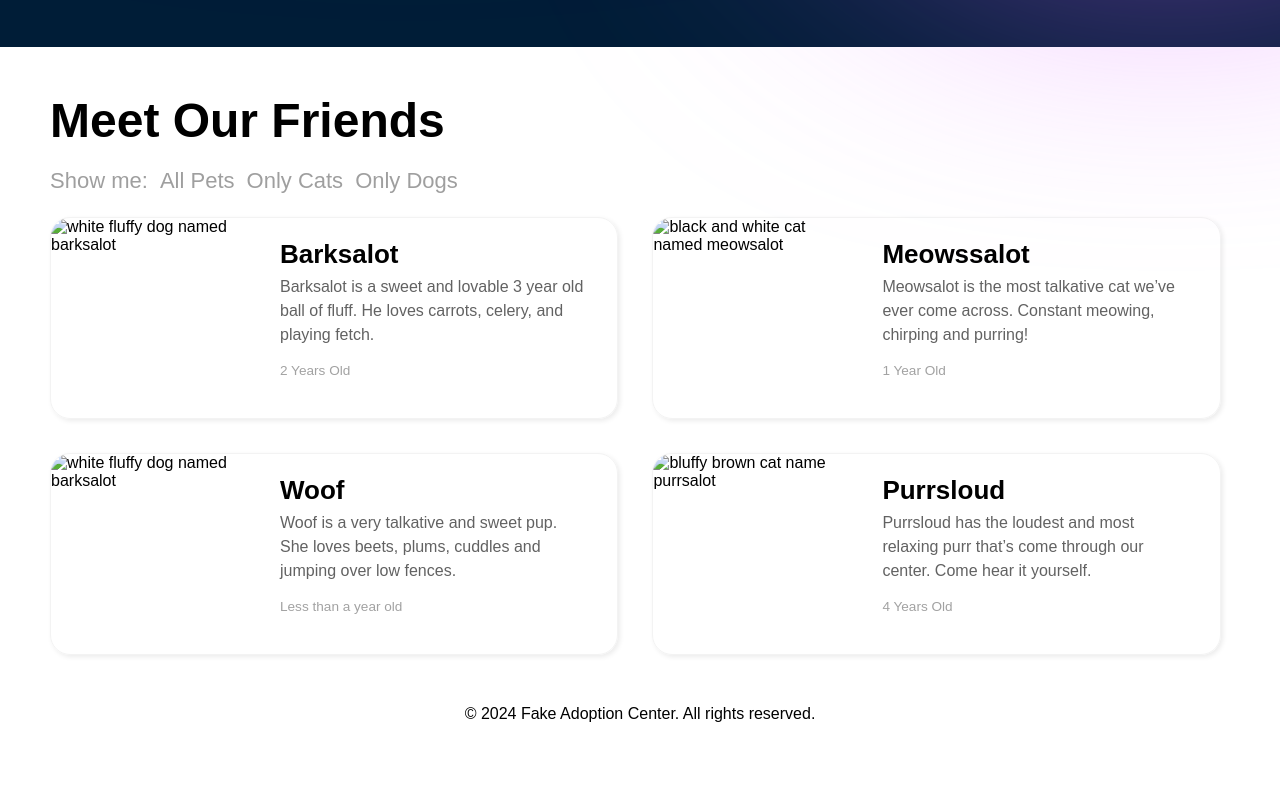
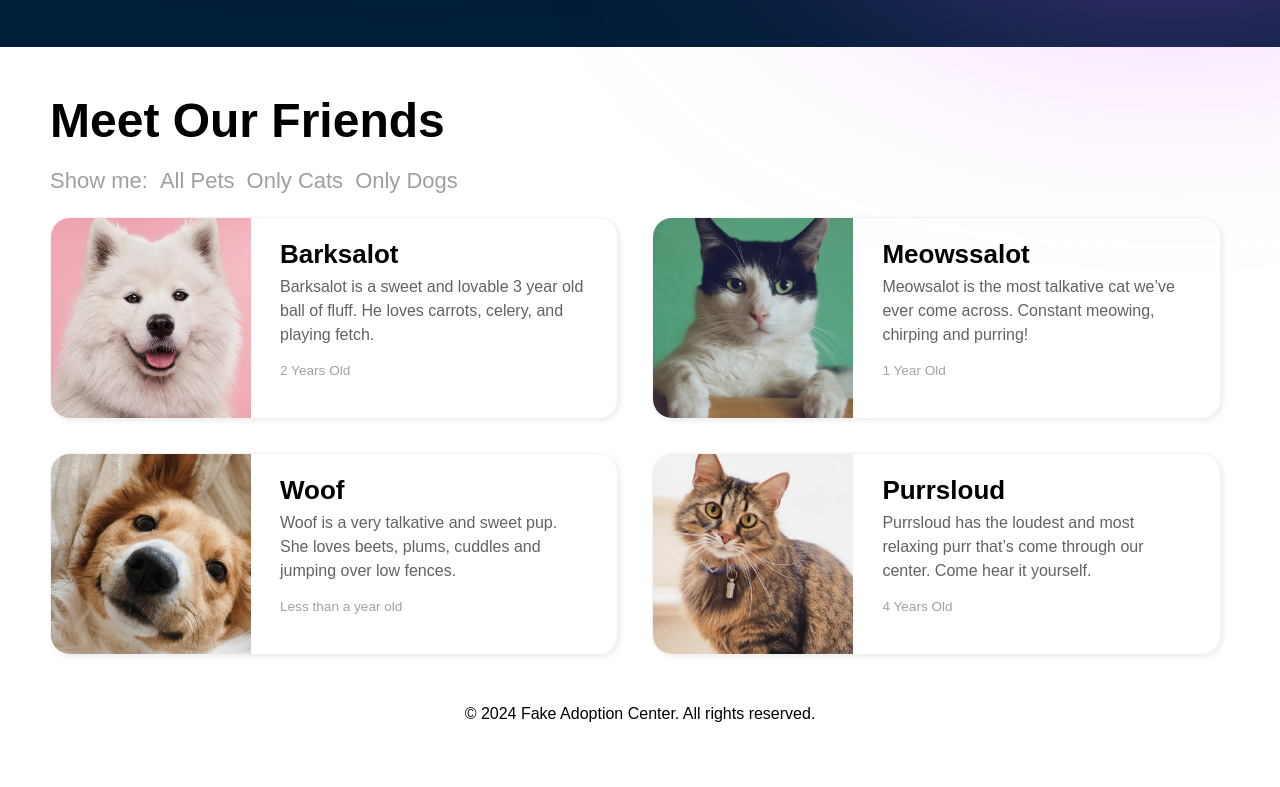
Before and after one commit to rrichardknott/pet-adoption, a plain HTML site: page index.html in a window 1280 px wide. Shown: the part 775-1562 px from the top of the page. Drawn offline with nearby package versions, Linux system fonts and the light colour scheme; the site is published under a folder, as on GitHub Pages, so addresses that start at the root find nothing.

Commit message:
removed / from src files location

```diff
--- a/index.html
+++ b/index.html
@@ -97,7 +97,7 @@
             </div>
             <div class="pet-card-photo">
               <img
-                src="/images/barksalot.jpg"
+                src="images/barksalot.jpg"
                 alt="white fluffy dog named barksalot"
               />
             </div>
@@ -114,7 +114,7 @@
             </div>
             <div class="pet-card-photo">
               <img
-                src="/images/meowsalot.jpg"
+                src="images/meowsalot.jpg"
                 alt="black and white cat named meowsalot"
               />
             </div>
@@ -131,7 +131,7 @@
             </div>
             <div class="pet-card-photo">
               <img
-                src="/images/woof.jpg"
+                src="images/woof.jpg"
                 alt="white fluffy dog named barksalot"
               />
             </div>
@@ -148,7 +148,7 @@
             </div>
             <div class="pet-card-photo">
               <img
-                src="/images/purrsalot.jpg"
+                src="images/purrsalot.jpg"
                 alt="bluffy brown cat name purrsalot"
               />
             </div>
```
